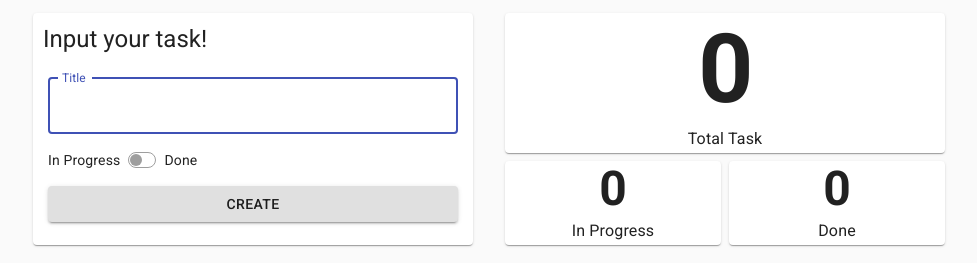
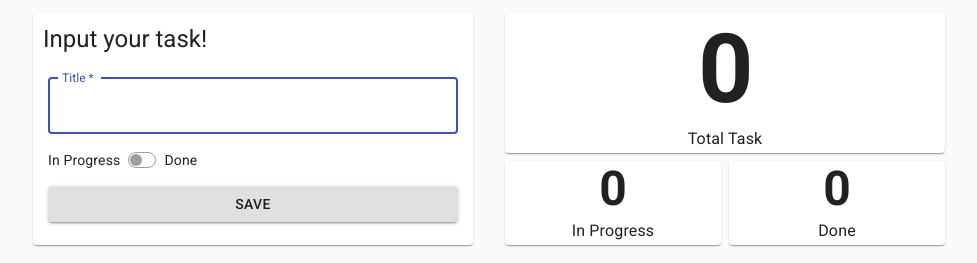
Before and after one commit to ahmadnzr/ReactJs-AhmadNizar-DreamAcademy, a React (Create React App) app in the folder 08-reactjs-basic/: page / in a window 1280 px wide. Shown: the part 131-394 px from the top of the page, without its empty margins (151-1128 px from the left). Built offline with nearby package versions, Linux system fonts and the light colour scheme.

Commit message:
edit and delete

```diff
--- a/08-reactjs-basic/src/App.jsx
+++ b/08-reactjs-basic/src/App.jsx
@@ -8,9 +8,31 @@ import TodoList from "./components/TodoList";
 
 const App = () => {
   const [todos, setTodos] = useState([]);
+  const [todo, setTodo] = useState({});
+  const [isForEdit, setIsForEdit] = useState(false);
+
+  const id = todos[todos.length - 1]?.id + 1 || 1;
 
   const addTodo = (newTodo) => {
-    setTodos((todo) => [...todo, newTodo]);
+    setTodos((todo) => [...todo, { ...newTodo, id }]);
+  };
+
+  const editTodo = (todoId) => {
+    const indexEdit = todos.findIndex((todo) => todo.id === todoId);
+    const newTodos = todos;
+    newTodos[indexEdit] = { ...todo, id: todoId };
+    setTodos(newTodos);
+  };
+
+  const deleteTodo = (todoId) => {
+    const filteredTodo = todos.filter((todo) => todo.id !== todoId);
+    setTodos(filteredTodo);
+  };
+
+  const findTodo = (id) => {
+    const todo = todos.find((todo) => todo.id === id);
+    setTodo(todo);
+    setIsForEdit(true);
   };
 
   useEffect(() => {
@@ -27,13 +49,21 @@ const App = () => {
         wrap="wrap-reverse"
       >
         <Grid item xs={12} sm={6}>
-          <FormInput todos={todos} addTodo={addTodo} />
+          <FormInput
+            todos={todos}
+            addTodo={addTodo}
+            editTodo={editTodo}
+            todo={todo}
+            setTodo={setTodo}
+            isForEdit={isForEdit}
+            setIsForEdit={setIsForEdit}
+          />
         </Grid>
         <Grid item xs={12} sm={6}>
           <Summary todos={todos} />
         </Grid>
       </Grid>
-      <TodoList todos={todos} />
+      <TodoList todos={todos} deleteTodo={deleteTodo} findTodo={findTodo} />
     </Container>
   );
 };
--- a/08-reactjs-basic/src/components/AntSwitch.jsx
+++ b/08-reactjs-basic/src/components/AntSwitch.jsx
@@ -43,7 +43,7 @@ const AntSwitch = ({ selected, handleChange, leftLabel, rightLabel }) => {
       <Grid item>
         <CustomSwitch
           onChange={handleChange}
-          checked={selected || false}
+          checked={selected}
           name="status"
         />
       </Grid>
--- a/08-reactjs-basic/src/components/FormInput.jsx
+++ b/08-reactjs-basic/src/components/FormInput.jsx
@@ -1,4 +1,4 @@
-import React, { useEffect, useRef, useState } from "react";
+import React, { useState } from "react";
 import { makeStyles } from "@material-ui/core/styles";
 import { TextField, Typography, Button, Grid, Paper } from "@material-ui/core";
 
@@ -16,20 +16,30 @@ const useStyles = makeStyles((theme) => ({
   },
 }));
 
-const FormInput = ({ todos, addTodo }) => {
-  const [todo, setTodo] = useState({});
+const FormInput = ({
+  addTodo,
+  editTodo,
+  todo,
+  setTodo,
+  isForEdit,
+  setIsForEdit,
+}) => {
   const [error, setError] = useState(false);
 
   const classes = useStyles();
 
+  const resetValue = () => {
+    setTodo({ title: "", isDone: false });
+    setTodo({});
+    setIsForEdit(false);
+  };
+
   const handleChange = (e) => {
-    const id = todos[todos.length - 1]?.id + 1 || 1;
     const title = e.target.name === "title" ? e.target.value : todo.title;
     const isDone =
       e.target.name === "status" ? e.target.checked : todo.isDone || false;
 
     const newTodo = {
-      id,
       title,
       isDone,
       createdAt: new Date().getTime(),
@@ -46,15 +56,20 @@ const FormInput = ({ todos, addTodo }) => {
       setError(true);
       return;
     }
-    addTodo(todo);
-    setTodo({ title: "", isDone: false });
+    if (isForEdit) {
+      editTodo(todo.id);
+    } else {
+      addTodo(todo);
+    }
+
+    resetValue();
   };
 
   return (
     <Grid container component={Paper} style={{ height: "100%", padding: 10 }}>
       <Grid item xs={12}>
         <Typography variant="h5" component={"h2"} className={classes.title}>
-          Input your task!
+          {isForEdit ? "Edit" : "Input your task!"}
         </Typography>
       </Grid>
       <Grid item xs={12}>
@@ -67,6 +82,7 @@ const FormInput = ({ todos, addTodo }) => {
         >
           <TextField
             error={error}
+            required
             id="outlined-error"
             label="Title"
             variant="outlined"
@@ -76,14 +92,19 @@ const FormInput = ({ todos, addTodo }) => {
             autoFocus
           />
           <AntSwitch
-            selected={todo?.isDone}
+            selected={todo?.isDone || false}
             handleChange={handleChange}
             leftLabel="In Progress"
             rightLabel="Done"
           />
           <Button type="submit" variant="contained">
-            Create
+            Save
           </Button>
+          {isForEdit ? (
+            <Button onClick={resetValue} variant="contained">
+              Cancel Edit
+            </Button>
+          ) : null}
         </form>
       </Grid>
     </Grid>
--- a/08-reactjs-basic/src/components/TodoList.jsx
+++ b/08-reactjs-basic/src/components/TodoList.jsx
@@ -39,7 +39,7 @@ const useStyles = makeStyles({
   },
 });
 
-const TodoList = ({ todos }) => {
+const TodoList = ({ todos, deleteTodo, findTodo }) => {
   const classes = useStyles();
 
   const formatDate = (date) => {
@@ -48,6 +48,14 @@ const TodoList = ({ todos }) => {
       month: "numeric",
       day: "numeric",
     }).format(date.createdAt);
+  };
+
+  const handleDelete = (todoId) => {
+    if (window.confirm("Yakin mau dihapus ?")) {
+      deleteTodo(todoId);
+      return;
+    }
+    return;
   };
 
   return (
@@ -65,7 +73,7 @@ const TodoList = ({ todos }) => {
         <TableBody>
           {todos.length ? (
             todos.map((row, i) => (
-              <StyledTableRow key={row.title}>
+              <StyledTableRow key={row.id}>
                 <StyledTableCell align="center">{i + 1}</StyledTableCell>
                 <StyledTableCell component="th" scope="row">
                   {row.title}
@@ -77,10 +85,18 @@ const TodoList = ({ todos }) => {
                   {row.isDone ? "Done" : "In Progress"}
                 </StyledTableCell>
                 <StyledTableCell align="center">
-                  <Button size="small" color="primary">
+                  <Button
+                    size="small"
+                    color="primary"
+                    onClick={() => findTodo(row.id)}
+                  >
                     Edit
                   </Button>
-                  <Button size="small" color="secondary">
+                  <Button
+                    size="small"
+                    color="secondary"
+                    onClick={() => handleDelete(row.id)}
+                  >
                     Delete
                   </Button>
                 </StyledTableCell>
```
